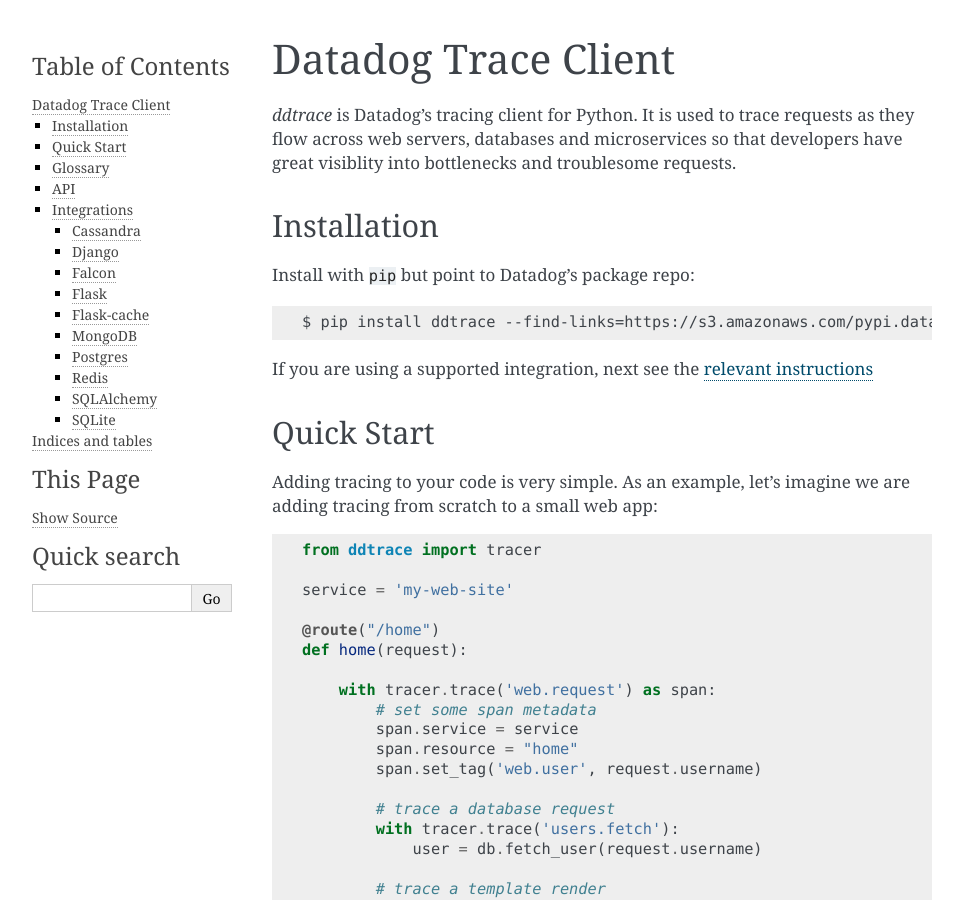
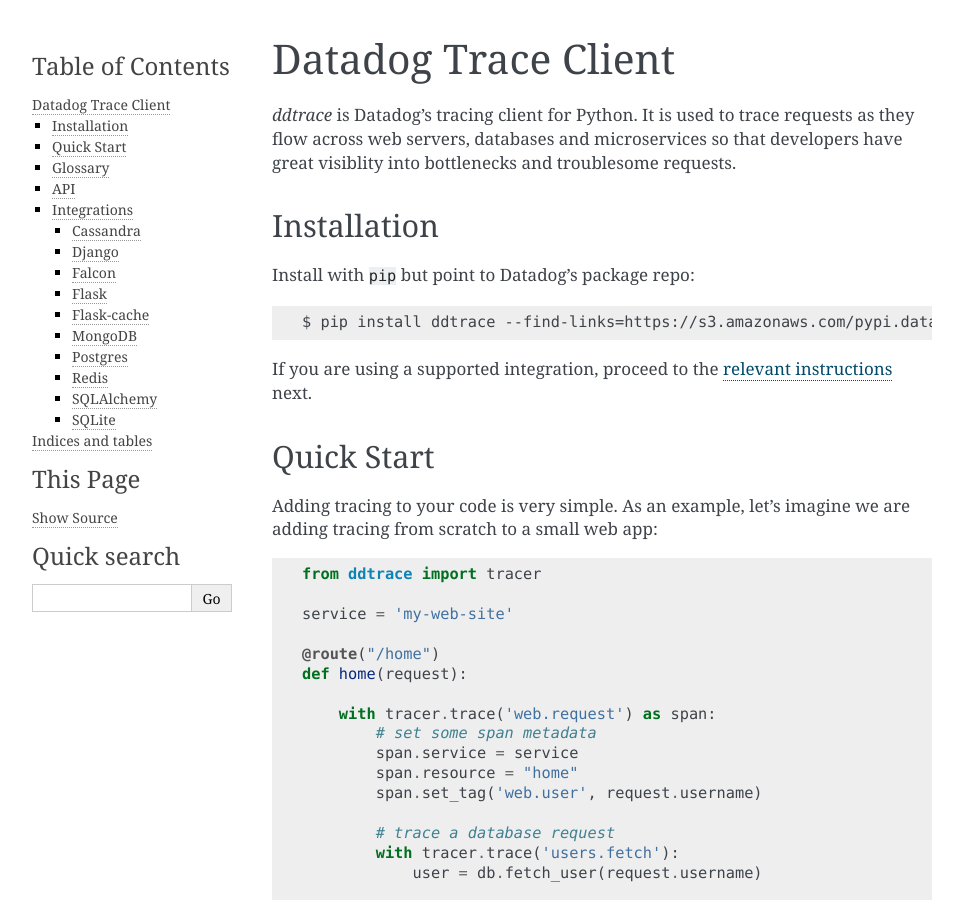
Before and after one commit to korniltsev-grafanista/pyroscope-python, a Sphinx documentation site: the page built from docs/index.rst, in a window 1280 px wide and 900 px high. Shown: the whole window, without its empty margins (148-1111 px from the left). Built offline with Sphinx 7.4.7, drawn with Linux system fonts in a browser that asks for light colours.

Commit message:
Grammar change to clarify call to action
Upstream-Commit: 99c6721f6852830cdaaae60ed90a26f3f2ea4aae

```diff
--- a/docs/index.rst
+++ b/docs/index.rst
@@ -18,7 +18,7 @@
 
     $ pip install ddtrace --find-links=https://s3.amazonaws.com/pypi.datadoghq.com/trace/index.html
 
-If you are using a supported integration, next see the :ref:`relevant instructions <integrations>`
+If you are using a supported integration, proceed to the :ref:`relevant instructions <integrations>` next.
 
 Quick Start
 -----------
```
